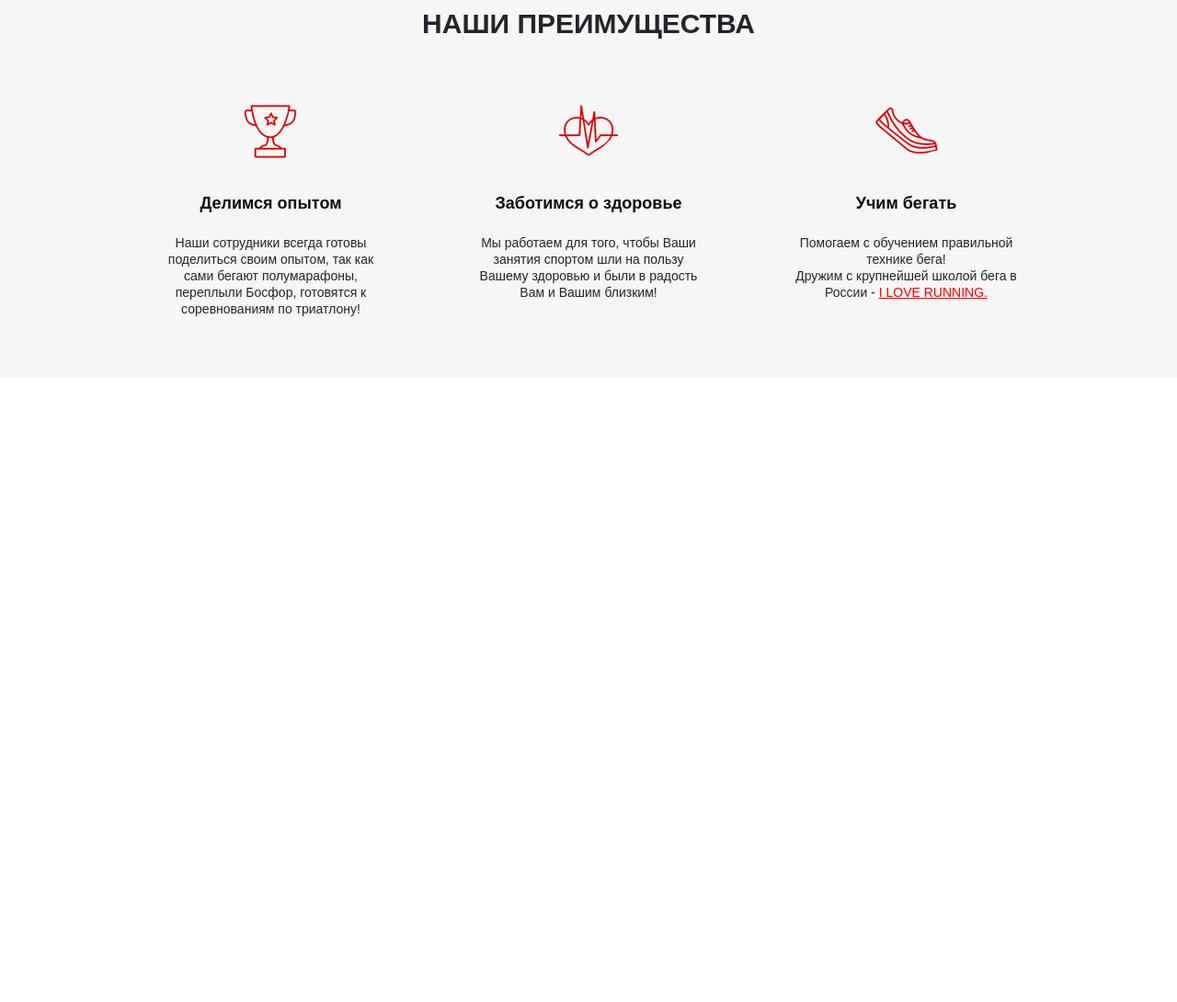
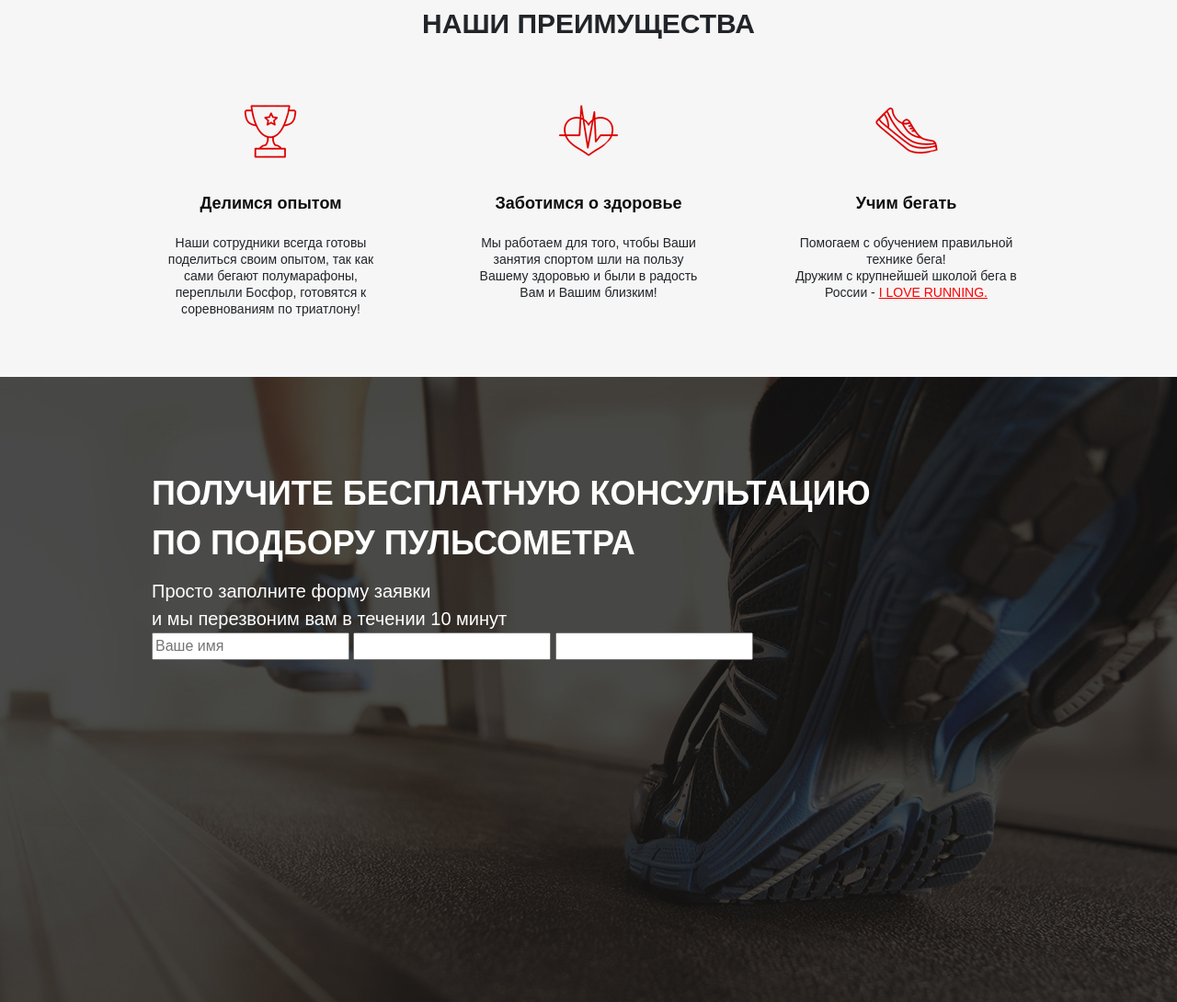
Before and after one commit to KostyaLamanov/Practics, a website: page RunSmartBem/src/index.html in a window 1280 px wide. Shown: the part 723-1813 px from the top of the page at 92% size. Before the commit the page ends 1133 px from the top, so only its background shows below. Drawn offline with Linux system fonts and the light colour scheme; files whose address does not match are found by name; a web font is replaced by a local one.

Commit message:
added new file '_consultation'

```diff
--- a/RunSmartBem/src/index.html
+++ b/RunSmartBem/src/index.html
@@ -95,5 +95,21 @@
 			</div>
 		</div>
 	</div>
+
+	<div class="consultation">
+		<div class="container">
+			<h2 class="title title_left">
+				Получите бесплатную консультацию <br> по подбору пульсометра
+			</h2>
+			<div class="consultation__descr">
+				Просто заполните форму заявки <br> и мы перезвоним вам в течении 10 минут
+			</div>
+			<form action="#">
+				<input placeholder="Ваше имя" type="text">
+				<input type="text">
+				<input type="text">
+			</form>
+		</div>
+	</div>
 </body>
 </html>
--- /dev/null
+++ b/RunSmartBem/src/sass/block/_consultation.scss
@@ -0,0 +1,12 @@
+.consultation {
+    min-height: 680px;
+    padding: 100px 0 105px;
+    background: url('../../img/bg/bg2.jpg') center (center/cover) no-repeat;
+    &__descr {
+        margin-top: 10px;
+        font-weight: 500;
+        font-size: 20px;
+        line-height: 30px;
+        color: #FFFFFF;
+    }
+}
--- /dev/null
+++ b/RunSmartBem/src/sass/block/_title.scss
@@ -0,0 +1,11 @@
+.title {
+    text-transform: uppercase;
+    font-weight: 700px;
+    text-align: center;
+    &_left {
+        font-size: 36px;
+        line-height: 54px;
+        color: #FFFFFF;
+        text-align: left;
+    }
+}
--- a/RunSmartBem/src/sass/style.scss
+++ b/RunSmartBem/src/sass/style.scss
@@ -1,9 +1,5 @@
 @import 'base/variables';
-@import 'block/promo';
-@import 'block/header';
-@import 'block/buttons';
-@import 'block/advantages';
-@import 'base/mixins';
+
 
 * {
 	font-family: 'MuseoModerno', sans-serif;
@@ -12,5 +8,13 @@
 .container {
 	max-width: 950px;
 	margin: 0 auto;
+
 }
+@import 'block/promo';
+@import 'block/header';
+@import 'block/buttons';
+@import 'block/advantages';
+@import 'base/mixins';
 @import 'block/media';
+@import 'block/consultation';
+@import 'block/title';
```
Also changed, not shown: RunSmartBem/src/css/style.min.css.
